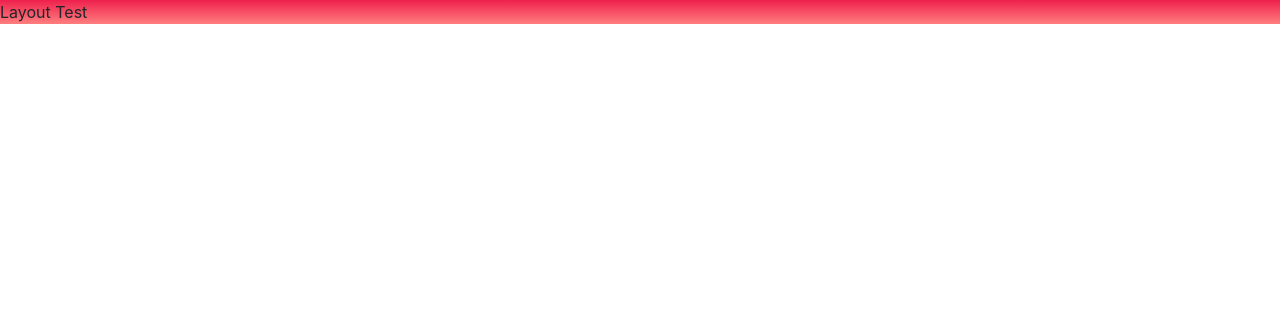
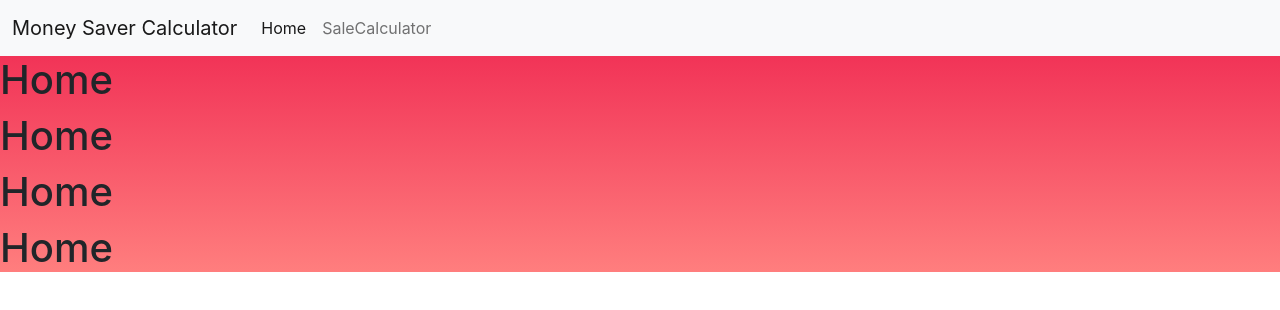
Before and after one commit to 1HectorAC/money-saver-calculator, a React (Create React App) app: page / in a window 1280 px wide. Shown: the top 310 px of the page. Built offline with nearby package versions, Linux system fonts and the light colour scheme.

Commit message:
Added navbar in Layout.js.

```diff
--- a/src/pages/Layout.js
+++ b/src/pages/Layout.js
@@ -1,7 +1,31 @@
+import { Outlet, NavLink } from "react-router-dom";
 const Layout = () =>{
     return (
         <>
-            <p>Layout Test</p>
+    <nav className="navbar navbar-expand-lg navbar-light bg-light">
+        <div className="container-fluid">
+            <NavLink className="navbar-brand" to="/">Money Saver Calculator</NavLink>
+            <button className="navbar-toggler" type="button" data-bs-toggle="collapse" data-bs-target="#navbarNavDropdown"
+                aria-controls="navbarNavDropdown" aria-expanded="false" aria-label="Toggle navigation">
+                <span className="navbar-toggler-icon"></span>
+            </button>
+            <div className="collapse navbar-collapse justify-content-between" id="navbarNavDropdown">
+                <ul className="navbar-nav me-auto">
+                    <li className="nav-item">
+                        <NavLink className="nav-link" to="/">Home</NavLink>
+                    </li>
+                    <li className="nav-item">
+                        <NavLink className="nav-link" to="/SaleCalculator">SaleCalculator</NavLink>
+                    </li>
+                </ul>
+                <ul className="dropdown-menu" aria-labelledby="navbarDropdownMenuLink">
+                    <li><NavLink className="nav-link dropdown-item" to="/" >Home</NavLink></li>
+                    <li><NavLink className="nav-link dropdown-item" to="/SaleCalculator" >SaleCalculator</NavLink></li>
+                </ul>
+            </div>
+        </div>
+    </nav>
+            <Outlet/>
         </>
     )
 };
```
